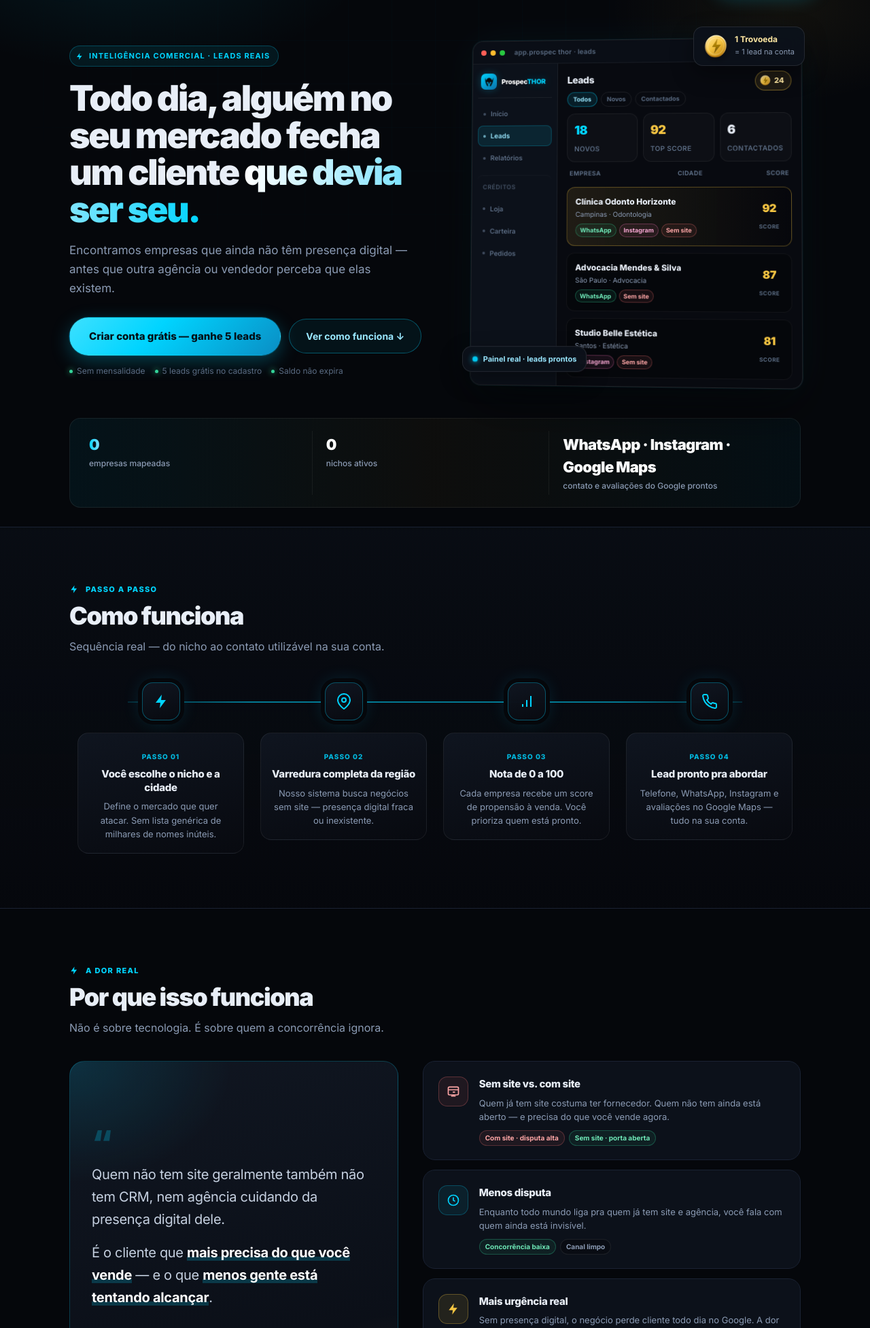
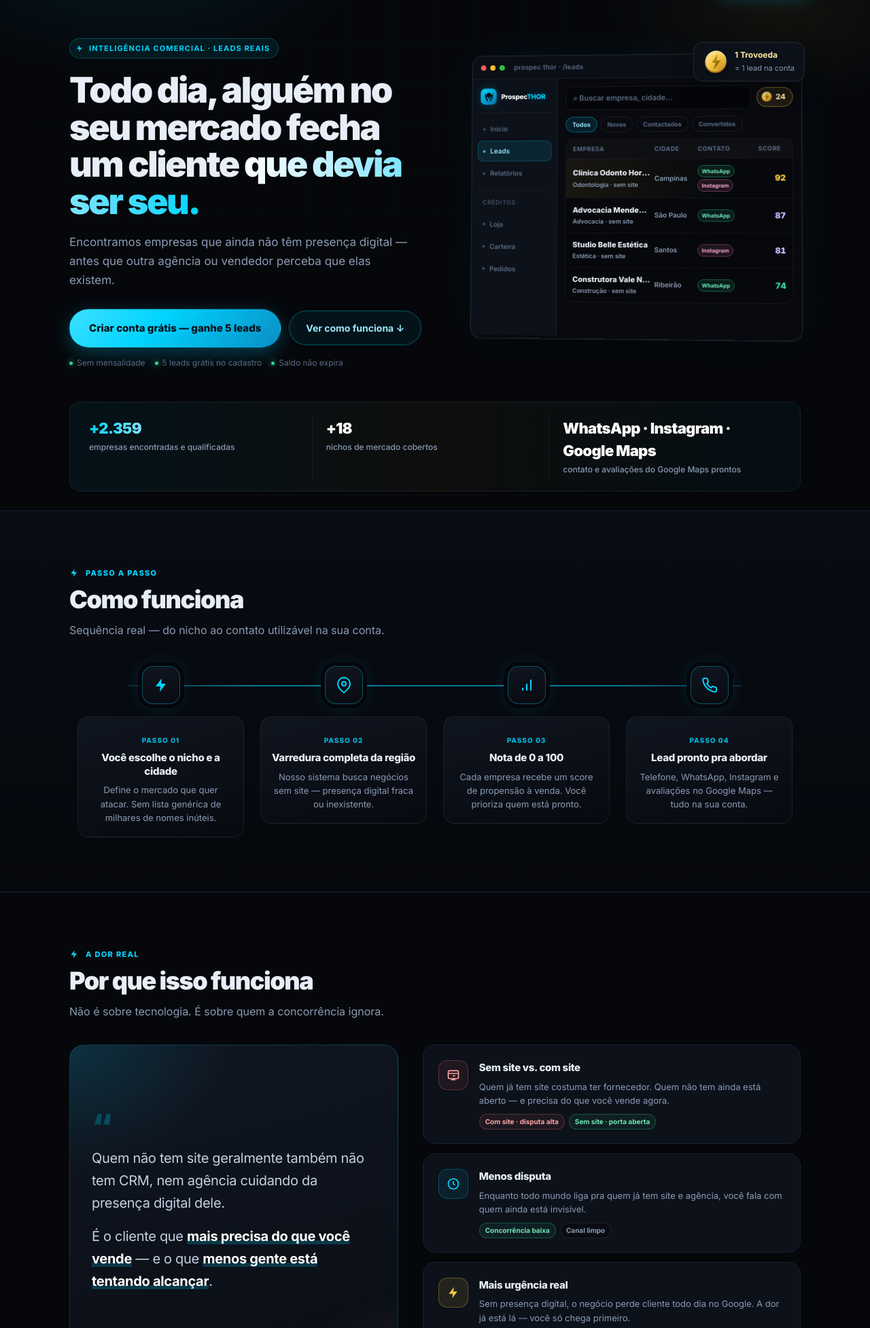
Before and after one commit to pdaugusto/prospecthor, a Flask app: template templates/landing.html in a window 1280 px wide. Shown: the part 69-2023 px from the top of the page at 68% size. Run offline with Flask 3, Linux system fonts and the light colour scheme; the template is opened without the code that fills it, so the values that code supplies are empty; some libraries are stand-ins or nearby versions.

Commit message:
ui: landing prova social forte, trovoedas profissional, FAQ accordion, mock leads fiel

```diff
--- a/templates/landing.html
+++ b/templates/landing.html
@@ -379,19 +379,24 @@
       color: var(--muted-2); opacity: 0.7;
     }
     .dash-shot-main {
-      padding: 14px 14px 12px;
+      padding: 12px 12px 10px;
       display: flex; flex-direction: column; gap: 10px;
       min-width: 0;
-    }
-    .dash-shot-top {
-      display: flex; justify-content: space-between; align-items: flex-start; gap: 8px;
-    }
-    .dash-shot-top h3 {
-      font-size: 14px; font-weight: 800; letter-spacing: -0.02em; margin: 0 0 8px;
+      background: #080a10;
+    }
+    .dash-toolbar {
+      display: flex; align-items: center; gap: 8px;
+    }
+    .dash-search {
+      flex: 1;
+      font-size: 11px; font-weight: 600; color: var(--muted-2);
+      padding: 8px 10px; border-radius: 9px;
+      border: 1px solid rgba(255,255,255,0.07);
+      background: rgba(0,0,0,0.35);
     }
     .dash-chips { display: flex; flex-wrap: wrap; gap: 5px; }
     .dchip {
-      font-size: 9px; font-weight: 700; padding: 3px 8px; border-radius: 999px;
+      font-size: 9px; font-weight: 700; padding: 4px 9px; border-radius: 999px;
       border: 1px solid rgba(255,255,255,0.08); color: var(--muted-2);
     }
     .dchip.on {
@@ -399,16 +404,123 @@
       border-color: rgba(0,212,255,0.35);
       background: rgba(0,212,255,0.1);
     }
-    .mock-table-head {
+    .mock-table {
+      display: flex; flex-direction: column; gap: 0;
+      border: 1px solid rgba(255,255,255,0.06);
+      border-radius: 12px;
+      overflow: hidden;
+      background: rgba(0,0,0,0.2);
+    }
+    .mock-tr {
       display: grid;
-      grid-template-columns: 1fr 0.7fr 48px;
-      gap: 8px;
-      padding: 0 4px 4px;
+      grid-template-columns: 1.4fr 0.7fr 1fr 40px;
+      gap: 6px;
+      align-items: center;
+      padding: 9px 10px;
+      border-top: 1px solid rgba(255,255,255,0.04);
+      font-size: 10px;
+    }
+    .mock-tr.head {
+      border-top: none;
+      background: rgba(255,255,255,0.03);
       font-size: 9px; font-weight: 700;
       text-transform: uppercase; letter-spacing: 0.05em;
       color: var(--muted-2);
-    }
-    .mock-table-head span:last-child { text-align: right; }
+      padding: 7px 10px;
+    }
+    .mock-tr.hot {
+      background: linear-gradient(90deg, rgba(245,197,66,0.08), transparent 70%);
+    }
+    .mt-name {
+      font-weight: 800; color: #e8eef7; font-size: 11px;
+      white-space: nowrap; overflow: hidden; text-overflow: ellipsis;
+    }
+    .mt-name small {
+      display: block; font-size: 9px; font-weight: 600;
+      color: var(--muted); margin-top: 2px;
+    }
+    .mt-city { color: var(--muted); font-weight: 600; }
+    .mt-tags { display: flex; flex-wrap: wrap; gap: 3px; }
+    .mt-tags i {
+      font-style: normal; font-size: 8px; font-weight: 700;
+      padding: 2px 5px; border-radius: 999px;
+      border: 1px solid rgba(255,255,255,0.08);
+    }
+    .mt-tags .t-wa {
+      color: #6ee7b7; border-color: rgba(52,211,153,0.35);
+      background: rgba(52,211,153,0.1);
+    }
+    .mt-tags .t-ig {
+      color: #f9a8d4; border-color: rgba(244,114,182,0.35);
+      background: rgba(244,114,182,0.1);
+    }
+    .mt-score {
+      text-align: right; font-weight: 900; font-size: 12px;
+      font-variant-numeric: tabular-nums;
+    }
+    .mt-score.s-gold { color: #f5c542; }
+    .mt-score.s-purple { color: #c4b5fd; }
+    .mt-score.s-green { color: #34d399; }
+    @media (max-width: 520px) {
+      .mock-tr { grid-template-columns: 1.2fr 0.6fr 36px; }
+      .mock-tr .mt-tags, .mock-tr.head span:nth-child(3) { display: none; }
+    }
+
+    /* Trovoedas model (profissional) */
+    .trovo-head { margin-bottom: 28px; max-width: 640px; }
+    .trovo-model {
+      display: grid;
+      grid-template-columns: repeat(3, 1fr);
+      gap: 14px;
+      margin-bottom: 18px;
+    }
+    @media (max-width: 800px) {
+      .trovo-model { grid-template-columns: 1fr; }
+    }
+    .trovo-step {
+      padding: 22px 20px;
+      border-radius: 16px;
+      border: 1px solid rgba(255,255,255,0.07);
+      background: linear-gradient(165deg, #101621, #0a0e16);
+    }
+    .trovo-step .ts-num {
+      font-size: 11px; font-weight: 800; letter-spacing: 0.12em;
+      color: var(--gold); margin-bottom: 12px;
+    }
+    .trovo-step h3 {
+      font-size: 16px; font-weight: 800; margin-bottom: 8px;
+      letter-spacing: -0.02em;
+    }
+    .trovo-step p {
+      font-size: 13px; color: var(--muted); line-height: 1.55; margin: 0;
+    }
+    .trovo-bar {
+      display: flex; flex-wrap: wrap; align-items: center; gap: 14px 20px;
+      padding: 16px 18px;
+      border-radius: 16px;
+      border: 1px solid rgba(245,197,66,0.28);
+      background:
+        radial-gradient(ellipse 50% 100% at 0% 50%, rgba(245,197,66,0.1), transparent 55%),
+        rgba(0,0,0,0.25);
+    }
+    .trovo-bar-item {
+      display: flex; align-items: center; gap: 10px;
+      min-width: 140px;
+    }
+    .trovo-bar-item img {
+      width: 28px; height: 28px;
+      filter: drop-shadow(0 2px 6px rgba(0,0,0,0.4));
+    }
+    .trovo-bar-item strong {
+      display: block; font-size: 13px; color: #ffe8a3; font-weight: 800;
+    }
+    .trovo-bar-item span {
+      font-size: 11px; color: var(--muted);
+    }
+    .trovo-bar .btn { margin-left: auto; }
+    @media (max-width: 700px) {
+      .trovo-bar .btn { margin-left: 0; width: 100%; }
+    }
     .wallet-pill {
       display: inline-flex; align-items: center; gap: 5px;
       padding: 5px 10px 5px 6px;
@@ -1504,11 +1616,11 @@
               </div>
             </div>
 
-            <!-- Preview fixo do painel real (sem carrossel) -->
+            <!-- Preview do painel (lista de leads fiel ao produto) -->
             <div class="dash-shot" id="hero-panel-preview">
               <div class="dash-chrome">
                 <span class="dot r"></span><span class="dot y"></span><span class="dot g"></span>
-                <span class="chrome-title">app.prospec thor · leads</span>
+                <span class="chrome-title">prospec thor · /leads</span>
               </div>
               <div class="dash-body">
                 <aside class="dash-shot-side">
@@ -1525,85 +1637,72 @@
                   <div class="dnav"><i></i> Pedidos</div>
                 </aside>
                 <div class="dash-shot-main">
-                  <div class="dash-shot-top">
-                    <div>
-                      <h3>Leads</h3>
-                      <div class="dash-chips">
-                        <span class="dchip on">Todos</span>
-                        <span class="dchip">Novos</span>
-                        <span class="dchip">Contactados</span>
-                      </div>
-                    </div>
+                  <div class="dash-toolbar">
+                    <div class="dash-search">⌕ Buscar empresa, cidade…</div>
                     <div class="wallet-pill">
-                      <img src="/static/trovoeda-coin.svg?v=tilt2" alt="" width="16" height="16" />
+                      <img src="/static/trovoeda-coin.svg?v=tilt2" alt="" width="14" height="14" />
                       24
                     </div>
                   </div>
-                  <div class="kpi-row">
-                    <div class="kpi"><b class="neon">18</b><span>Novos</span></div>
-                    <div class="kpi"><b class="gold">92</b><span>Top score</span></div>
-                    <div class="kpi"><b>6</b><span>Contactados</span></div>
+                  <div class="dash-chips">
+                    <span class="dchip on">Todos</span>
+                    <span class="dchip">Novos</span>
+                    <span class="dchip">Contactados</span>
+                    <span class="dchip">Convertidos</span>
                   </div>
-                  <div class="mock-table-head">
-                    <span>Empresa</span><span>Cidade</span><span>Score</span>
-                  </div>
-                  <div class="mock-lead hot">
-                    <div>
-                      <h4>Clínica Odonto Horizonte</h4>
-                      <p>Campinas · Odontologia</p>
-                      <div class="mock-tags">
-                        <span class="mock-tag wa">WhatsApp</span>
-                        <span class="mock-tag ig">Instagram</span>
-                        <span class="mock-tag no">Sem site</span>
-                      </div>
+                  <div class="mock-table">
+                    <div class="mock-tr head">
+                      <span>Empresa</span>
+                      <span>Cidade</span>
+                      <span>Contato</span>
+                      <span>Score</span>
                     </div>
-                    <div class="mock-score"><b>92</b><span>score</span></div>
-                  </div>
-                  <div class="mock-lead">
-                    <div>
-                      <h4>Advocacia Mendes &amp; Silva</h4>
-                      <p>São Paulo · Advocacia</p>
-                      <div class="mock-tags">
-                        <span class="mock-tag wa">WhatsApp</span>
-                        <span class="mock-tag no">Sem site</span>
-                      </div>
+                    <div class="mock-tr hot">
+                      <span class="mt-name">Clínica Odonto Horizonte<small>Odontologia · sem site</small></span>
+                      <span class="mt-city">Campinas</span>
+                      <span class="mt-tags"><i class="t-wa">WhatsApp</i><i class="t-ig">Instagram</i></span>
+                      <span class="mt-score s-gold">92</span>
                     </div>
-                    <div class="mock-score"><b>87</b><span>score</span></div>
-                  </div>
-                  <div class="mock-lead">
-                    <div>
-                      <h4>Studio Belle Estética</h4>
-                      <p>Santos · Estética</p>
-                      <div class="mock-tags">
-                        <span class="mock-tag ig">Instagram</span>
-                        <span class="mock-tag no">Sem site</span>
-                      </div>
+                    <div class="mock-tr">
+                      <span class="mt-name">Advocacia Mendes &amp; Silva<small>Advocacia · sem site</small></span>
+                      <span class="mt-city">São Paulo</span>
+                      <span class="mt-tags"><i class="t-wa">WhatsApp</i></span>
+                      <span class="mt-score s-purple">87</span>
                     </div>
-                    <div class="mock-score"><b>81</b><span>score</span></div>
+                    <div class="mock-tr">
+                      <span class="mt-name">Studio Belle Estética<small>Estética · sem site</small></span>
+                      <span class="mt-city">Santos</span>
+                      <span class="mt-tags"><i class="t-ig">Instagram</i></span>
+                      <span class="mt-score s-purple">81</span>
+                    </div>
+                    <div class="mock-tr">
+                      <span class="mt-name">Construtora Vale Norte<small>Construção · sem site</small></span>
+                      <span class="mt-city">Ribeirão</span>
+                      <span class="mt-tags"><i class="t-wa">WhatsApp</i></span>
+                      <span class="mt-score s-green">74</span>
+                    </div>
                   </div>
                 </div>
               </div>
             </div>
-
-            <div class="mock-float scan">
-              <span class="dot"></span>
-              <span>Painel real · leads prontos</span>
-            </div>
           </div>
         </div>
 
         <div class="proof-strip reveal">
           <div class="proof-item">
-            <b><em>{{ stats.leads_raio or stats.leads_total or 0 }}</em></b>
-            <span>empresas mapeadas</span>
+            {# Número comercial forte (mínimo de prova social); sobe se o banco passar #}
+            {% set n_emp = [stats.leads_raio or 0, stats.leads_total or 0, 2359]|max %}
+            <b><em>+{{ '{:,}'.format(n_emp).replace(',', '.') }}</em></b>
+            <span>empresas encontradas e qualificadas</span>
           </div>
           <div class="proof-item">
-            <b>{{ stats.niches or 0 }}</b>
-            <span>nichos ativos</span>
+            {% set n_nic = [stats.niches or 0, 18]|max %}
+            <b>+{{ n_nic }}</b>
+            <span>nichos de mercado cobertos</span>
           </div>
           <div class="proof-item">
             <b>WhatsApp · Instagram · Google Maps</b>
-            <span>contato e avaliações do Google prontos</span>
+            <span>contato e avaliações do Google Maps prontos</span>
           </div>
         </div>
       </div>
@@ -1733,34 +1832,52 @@
     <!-- TROVOEDAS -->
     <section id="trovoedas" class="band">
       <div class="wrap">
-        <div class="trovo-grid">
-          <div class="trovo-copy reveal">
-            <div class="sec-label gold">
-              <span class="ico-bolt" aria-hidden="true"><svg viewBox="0 0 24 24" fill="currentColor"><path d="M13 2 4 14h7l-1 8 9-12h-7l1-8z"/></svg></span>
-              Como você paga
+        <div class="trovo-head reveal">
+          <div class="sec-label gold">
+            <span class="ico-bolt" aria-hidden="true"><svg viewBox="0 0 24 24" fill="currentColor"><path d="M13 2 4 14h7l-1 8 9-12h-7l1-8z"/></svg></span>
+            Modelo de créditos
+          </div>
+          <h2>Trovoedas: pague pelo lead, não por esperança</h2>
+          <p class="lead" style="margin-bottom:0;max-width:560px;">
+            Sem mensalidade amarrando o caixa. Você compra créditos (Trovoedas), pede leads quando quiser e gasta só o que usar.
+          </p>
+        </div>
+
+        <div class="trovo-model reveal">
+          <div class="trovo-step">
+            <div class="ts-num">01</div>
+            <h3>Compra o pacote</h3>
+            <p>Faísca, Raio, Tempestade ou Trovão — quanto maior o volume, menor o custo por lead.</p>
+          </div>
+          <div class="trovo-step">
+            <div class="ts-num">02</div>
+            <h3>1 Trovoeda = 1 lead</h3>
+            <p>Cada crédito vira um lead com contato na sua conta. Sem surpresa de “pacote engessado”.</p>
+          </div>
+          <div class="trovo-step">
+            <div class="ts-num">03</div>
+            <h3>Saldo não expira</h3>
+            <p>Sobrou crédito esse mês? Continua na carteira. Você decide o ritmo da prospecção.</p>
+          </div>
+        </div>
+
+        <div class="trovo-bar reveal">
+          <div class="trovo-bar-item">
+            <img src="/static/trovoeda-coin.svg?v=tilt2" alt="" width="28" height="28" />
+            <div>
+              <strong>5 Trovoedas grátis</strong>
+              <span>no cadastro · sem cartão</span>
             </div>
-            <h2>Trovoedas, em português claro</h2>
-            <p>
-              Você não paga mensalidade pra ficar esperando lead aparecer.
-              Compra Trovoedas, usa quando quiser, e cada Trovoeda vira um lead de verdade na sua conta.
-            </p>
-            <p>
-              Sobrou saldo esse mês? Ele continua lá —
-              <strong style="color:var(--text)">não expira</strong>.
-            </p>
-          </div>
-          <div class="trovo-card reveal">
-            <div class="coin-wrap" aria-hidden="true">
-              <img src="/static/trovoeda-coin.svg?v=tilt2" alt="" width="88" height="88" />
-            </div>
-            <h3>Regras simples</h3>
-            <ul class="trovo-rules">
-              <li><span><b>1 Trovoeda = 1 lead</b> entregue na sua conta</span></li>
-              <li><span>Sem mensalidade fixa — só o que você usa</span></li>
-              <li><span>Saldo <b>não expira</b></span></li>
-              <li><span><b>5 Trovoedas grátis</b> no cadastro</span></li>
-            </ul>
-          </div>
+          </div>
+          <div class="trovo-bar-item">
+            <strong>Sem mensalidade</strong>
+            <span>só o que consumir</span>
+          </div>
+          <div class="trovo-bar-item">
+            <strong>Transparente</strong>
+            <span>extrato na carteira</span>
+          </div>
+          <a class="btn btn-gold" href="#precos">Ver pacotes</a>
         </div>
       </div>
     </section>
@@ -1851,7 +1968,7 @@
             <p>Direto — sem enrolação. Se ainda tiver dúvida, crie a conta e use os 5 leads grátis.</p>
             <a class="btn btn-outline faq-cta" href="/register">Testar com 5 leads grátis</a>
           </div>
-          <div class="faq-list reveal">
+          <div class="faq-list reveal" id="faq-accordion">
             <details open>
               <summary>
                 <span class="faq-n">01</span>
@@ -1938,6 +2055,22 @@
   </div>
 
   <script>
+    /* FAQ: abrir um fecha os outros */
+    (function () {
+      var root = document.getElementById('faq-accordion');
+      if (!root) return;
+      var items = root.querySelectorAll('details');
+      items.forEach(function (d) {
+        d.addEventListener('toggle', function () {
+          if (!d.open) return;
+          items.forEach(function (other) {
+            if (other !== d) other.open = false;
+          });
+        });
+      });
+    })();
+  </script>
+  <script>
     (function () {
       if (window.matchMedia('(prefers-reduced-motion: reduce)').matches) {
         document.querySelectorAll('.reveal').forEach(function (el) { el.classList.add('in'); });
```
